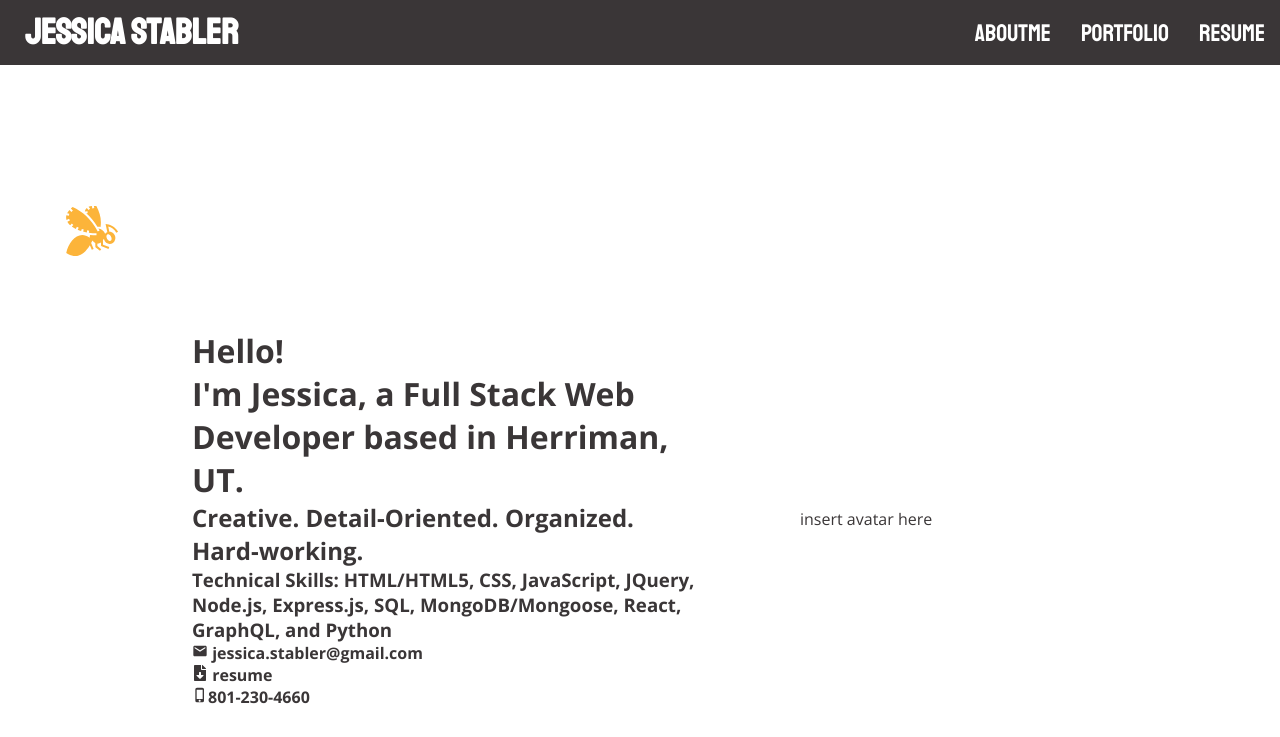
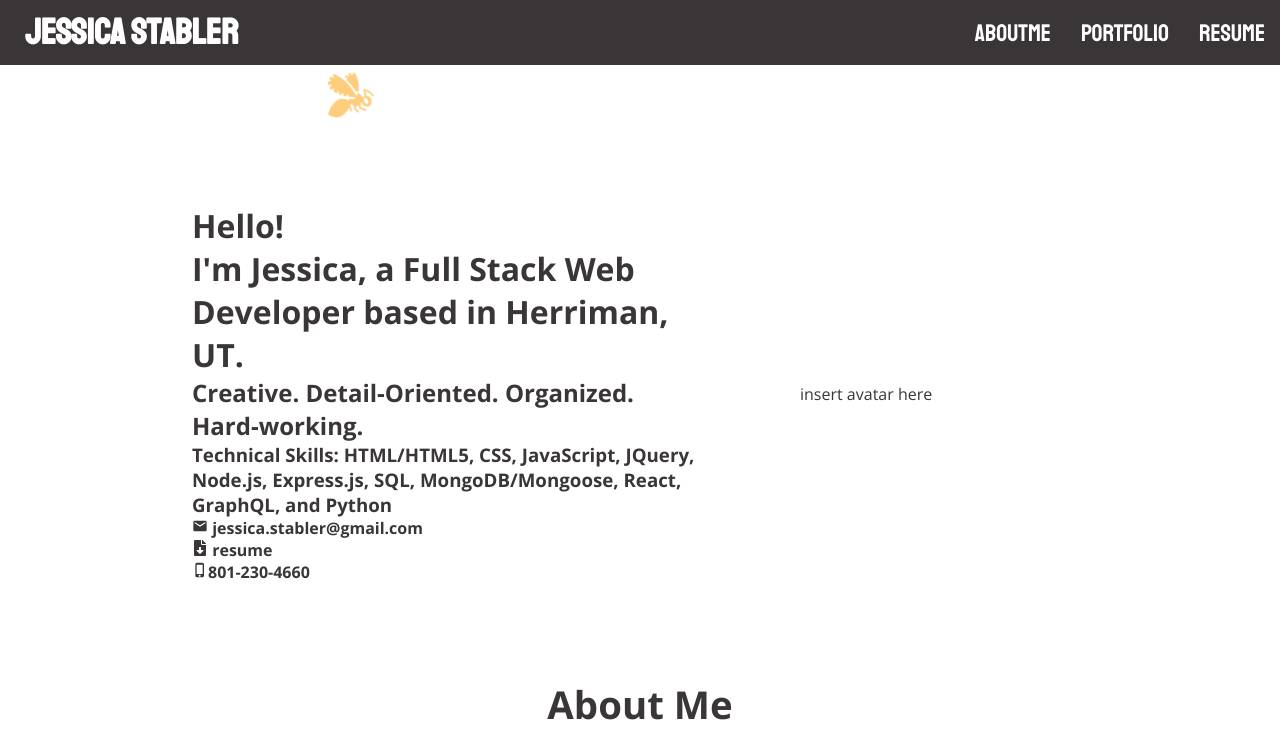
Before and after one commit to jstable1/freelance-portfolio, a React (Create React App) app: page / in a window 1280 px wide. Shown: the top 737 px of the page. Built offline with nearby package versions, Linux system fonts and the light colour scheme.

Commit message:
animate bee icon

```diff
--- a/src/components/SplashPage/index.js
+++ b/src/components/SplashPage/index.js
@@ -31,7 +31,7 @@ class SplashPage extends Component {
         return (
             <section className="splashPage">
                 <div className="beeContainer">
-                    <GiBee size={56}/>
+                    <GiBee size={56} className="bumblebee"/>
                 </div>
                 <div className="splashText">
                     <h1>{changingText}!</h1>
--- a/src/index.css
+++ b/src/index.css
@@ -92,16 +92,37 @@ header a {
 }
 
 .beeContainer {
-  margin: 5vw;
+  margin: 0 5vw 5vw 5vw;
   width: 100%;
-  color: var(--tertiary-color)
+  color: var(--tertiary-color);
+  position: relative;
 }
 
-/* .bumblebee {
+.bumblebee {
   position: absolute;
-  top: var(--offset);
-  left: calc(50% - var(--logo-size) / 2);
-} */
+  animation: fly 8s linear 0s infinite alternate;
+}
+
+  @keyframes fly {
+    from { left: 100%; }
+    to { left: 0; }
+
+    from { bottom: 70px; }
+    to { bottom: 100%; }
+
+    from {
+      transform : scale(1);
+      opacity   : 1;
+    }
+    50% {
+        transform : scale(0.75);
+        opacity   : 0.25;
+    }
+    to {
+        transform : scale(1);
+        opacity   : 1;
+    }
+  };
 
 .contact {
   display: flex;
```
